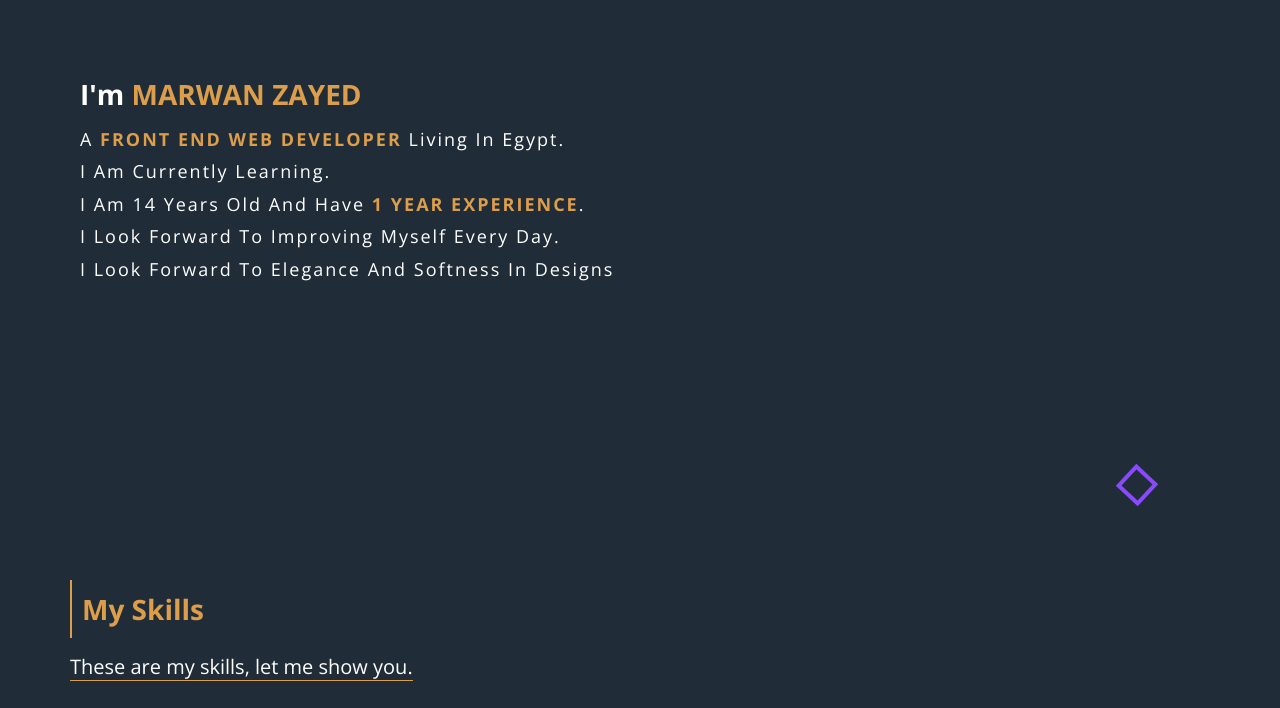
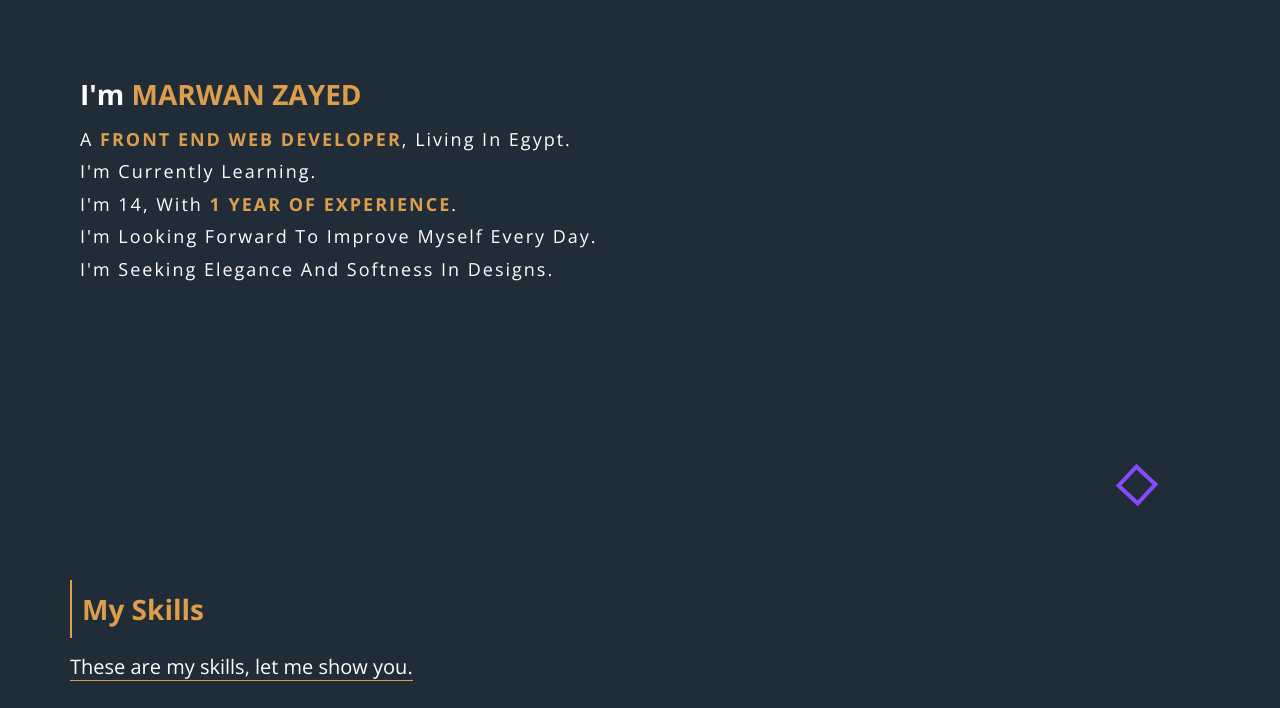
Before and after one commit to marwanzayed/portfolio, a plain HTML site: page index.html in a window 1280 px wide. Shown: the part 1020-1728 px from the top of the page. Drawn offline with nearby package versions, Linux system fonts and the light colour scheme.

Commit message:
Update index.html

```diff
--- a/index.html
+++ b/index.html
@@ -218,11 +218,11 @@
         <h2>I'm <b>marwan zayed</b></h2>
 
         <p>
-          A <b>Front End Web Developer</b> living in Egypt. <br />
-          I am currently learning. <br />
-          I am 14 years old and have <b>1 year experience</b>. <br />
-          I look forward to improving myself every day. <br />
-          I look forward to elegance and softness in designs
+          A <b>Front End Web Developer</b>, living in Egypt. <br />
+          I'm currently learning. <br />
+          I'm 14, with <b>1 year of experience</b>. <br />
+          I'm looking forward to improve myself every day. <br />
+          I'm seeking elegance And softness in designs.
         </p>
 
         <div id="skills"></div>
```
